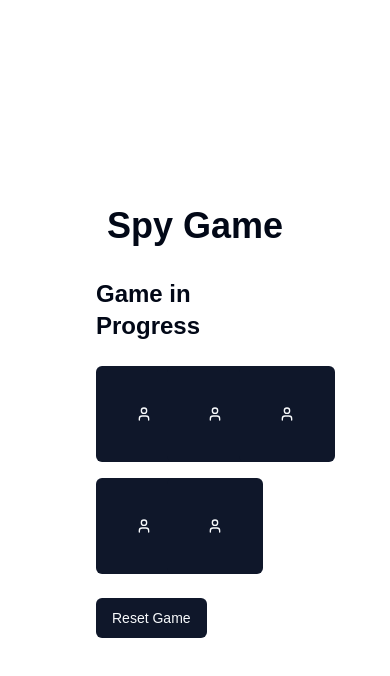
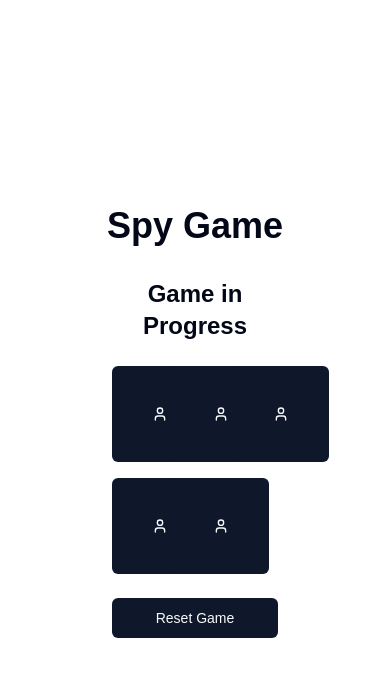
Before and after one commit to Koketso-dax/spygame, a Next.js app: page / in a window 390 px wide. Both pictures are taken after typing "5" into the empty fields and a click on the button "Start Game". Shown: the top 676 px of the page. Built offline with nearby package versions, Linux system fonts and the light colour scheme.

Commit message:
[Fix] responsive display on mobile

```diff
--- a/app/game.tsx
+++ b/app/game.tsx
@@ -95,9 +95,9 @@ export function Game({ numPlayers, onReset }: GameProps) {
   }
 
   return (
-    <div className="space-y-6">
-      <h2 className="text-2xl font-bold">Game in Progress</h2>
-      <div className="grid grid-cols-3 gap-4">
+    <div className="space-y-6 w-full max-w-md mx-auto px-4">
+      <h2 className="text-2xl font-bold text-center">Game in Progress</h2>
+      <div className="grid grid-cols-3 sm:grid-cols-3 gap-4">
         {state.players.map((player, index) => (
           <Dialog key={index} open={state.openDialog && player.revealed} onOpenChange={(open) => !open && dispatch({ type: 'CLOSE_DIALOG' })}>
             <DialogTrigger asChild>
@@ -107,9 +107,9 @@ export function Game({ numPlayers, onReset }: GameProps) {
                 className="h-24 w-24"
               >
                 {player.revealed ? (
-                  <UserCheck className="h-12 w-12" />
+                  <UserCheck className="h-8 w-8 sm:h-12 sm:w-12" />
                 ) : (
-                  <User className="h-12 w-12" />
+                  <User className="h-8 w-8 sm:h-12 sm:w-12" />
                 )}
               </Button>
             </DialogTrigger>
@@ -124,7 +124,7 @@ export function Game({ numPlayers, onReset }: GameProps) {
           </Dialog>
         ))}
       </div>
-      <Button onClick={onReset} className="mt-4">Reset Game</Button>
+      <Button onClick={onReset} className="w-full mt-4">Reset Game</Button>
     </div>
   )
 }
```
